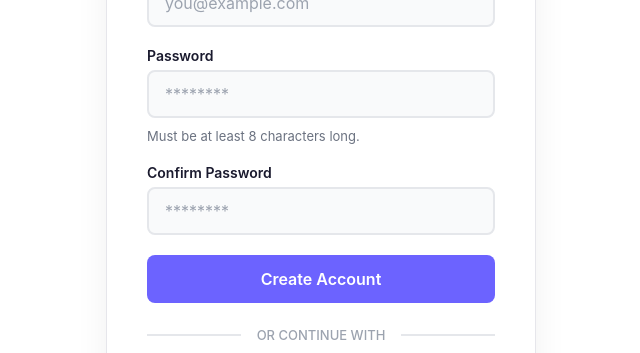
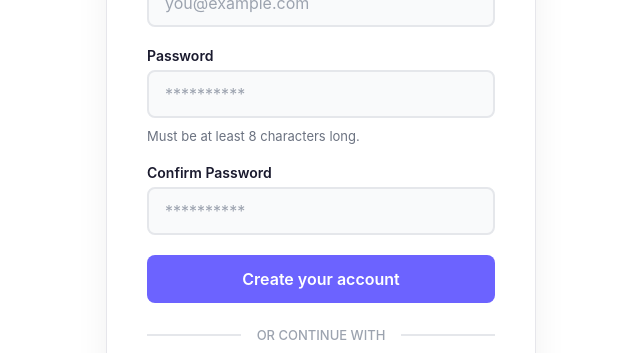
Before and after one commit to 056comfort/huddle-demo-sprint, a React (Vite) app: page /register in a window 1280 px wide. Shown: the part 346-699 px from the top of the page, without its empty margins (319-959 px from the left). Built offline with nearby package versions, Linux system fonts and the light colour scheme; no server answers.

Commit message:
Fix register API integration and redirect

```diff
--- a/src/pages/Register.jsx
+++ b/src/pages/Register.jsx
@@ -1,6 +1,8 @@
+// src/pages/Register.jsx
 import './Register.css'
 import { useState } from 'react'
-import { Link } from 'react-router-dom'
+import { Link, useNavigate } from 'react-router-dom'
+import { endpoints } from '../api/apiConfig'
 
 function Register() {
   const [fullName, setFullName] = useState('')
@@ -10,40 +12,54 @@ function Register() {
   const [error, setError] = useState('')
   const [success, setSuccess] = useState('')
   const [loading, setLoading] = useState(false)
+  const navigate = useNavigate()
 
   const handleSubmit = async (e) => {
     e.preventDefault()
-
     setError('')
     setSuccess('')
+    setLoading(true)
 
-    if (!fullName.trim() || !email.trim() || !password || !confirmPassword) {
+    if (!fullName || !email || !password || !confirmPassword) {
       setError('Please fill in all fields')
+      setLoading(false)
       return
     }
 
     if (password !== confirmPassword) {
       setError('Passwords do not match')
+      setLoading(false)
       return
     }
 
     if (password.length < 8) {
       setError('Password must be at least 8 characters')
+      setLoading(false)
       return
     }
 
-    setLoading(true)
+    try {
+      const response = await fetch(endpoints.register, {
+        method: 'POST',
+        headers: { 'Content-Type': 'application/json' },
+        body: JSON.stringify({ name: fullName, email, password }),
+      })
 
-    try {
-      // Registration API will be connected here.
-      setSuccess('Account created successfully!')
+      const data = await response.json()
 
-      setFullName('')
-      setEmail('')
-      setPassword('')
-      setConfirmPassword('')
+      if (response.ok && data.success !== false) {
+        setSuccess('Account created! Redirecting to login...')
+        setFullName('')
+        setEmail('')
+        setPassword('')
+        setConfirmPassword('')
+        setTimeout(() => navigate('/login'), 1500)
+      } else {
+        setError(data.message || data.error || 'Registration failed')
+      }
     } catch (err) {
-      setError(err.message || 'Something went wrong')
+      setError('Cannot reach server. Please try again.')
+      console.error(err)
     } finally {
       setLoading(false)
     }
@@ -54,29 +70,15 @@ function Register() {
       <div className="auth-card">
         <div className="auth-header">
           <h2>Create your Huddle account</h2>
-          <p>
-            Create an account to start collaborating with your team.
-          </p>
+          <p>Create an account to start collaborating with your team.</p>
         </div>
 
-        {error && (
-          <div className="auth-error">
-            {error}
-          </div>
-        )}
-
-        {success && (
-          <div className="auth-success">
-            {success}
-          </div>
-        )}
+        {error && <div className="auth-error">{error}</div>}
+        {success && <div className="auth-success">{success}</div>}
 
         <form onSubmit={handleSubmit} className="auth-form">
           <div className="form-group">
-            <label htmlFor="fullName">
-              Full Name
-            </label>
-
+            <label htmlFor="fullName">Full Name</label>
             <input
               id="fullName"
               type="text"
@@ -88,10 +90,7 @@ function Register() {
           </div>
 
           <div className="form-group">
-            <label htmlFor="email">
-              Email Address
-            </label>
-
+            <label htmlFor="email">Email Address</label>
             <input
               id="email"
               type="email"
@@ -103,45 +102,34 @@ function Register() {
           </div>
 
           <div className="form-group">
-            <label htmlFor="password">
-              Password
-            </label>
-
+            <label htmlFor="password">Password</label>
             <input
               id="password"
               type="password"
-              placeholder="********"
+              placeholder="**********"
               value={password}
               onChange={(e) => setPassword(e.target.value)}
               disabled={loading}
             />
-
             <div className="password-hint">
               Must be at least 8 characters long.
             </div>
           </div>
 
           <div className="form-group">
-            <label htmlFor="confirmPassword">
-              Confirm Password
-            </label>
-
+            <label htmlFor="confirmPassword">Confirm Password</label>
             <input
               id="confirmPassword"
               type="password"
-              placeholder="********"
+              placeholder="**********"
               value={confirmPassword}
               onChange={(e) => setConfirmPassword(e.target.value)}
               disabled={loading}
             />
           </div>
 
-          <button
-            type="submit"
-            className="auth-button"
-            disabled={loading}
-          >
-            {loading ? 'Creating account...' : 'Create Account'}
+          <button type="submit" className="auth-button" disabled={loading}>
+            {loading ? 'Creating account...' : 'Create your account'}
           </button>
         </form>
 
@@ -149,19 +137,13 @@ function Register() {
           <span>OR CONTINUE WITH</span>
         </div>
 
-        <button
-          type="button"
-          className="social-button"
-        >
+        <button className="social-button">
           <span className="social-icon">G</span>
           Google Account
         </button>
 
         <p className="auth-footer">
-          Already have an account?{' '}
-          <Link to="/login">
-            Login
-          </Link>
+          Already have an account? <Link to="/login">Login</Link>
         </p>
       </div>
     </div>
```
